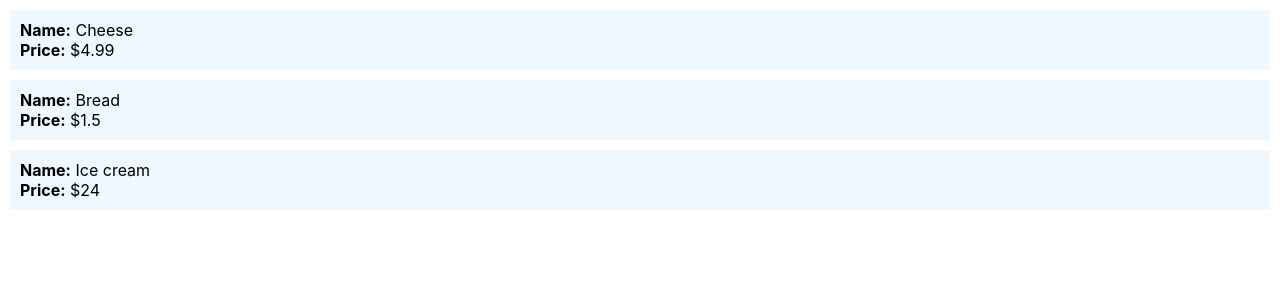
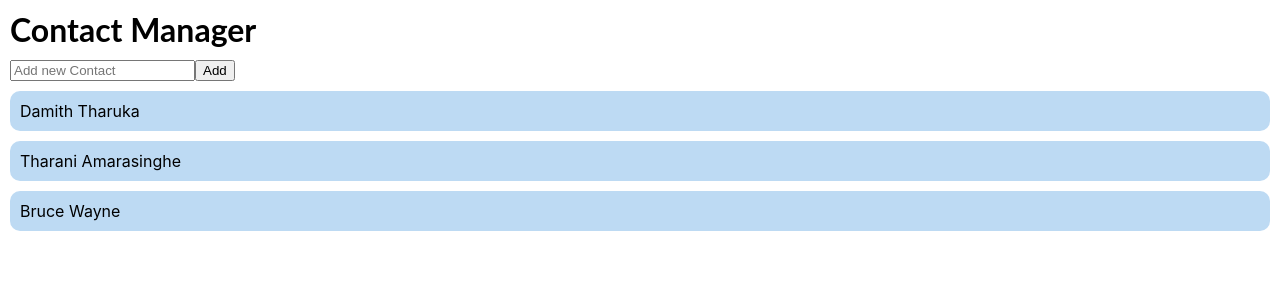
Before and after one commit to damixth/React_Contact_Manager, a React (Create React App) app: page / in a window 1280 px wide. Shown: the top 300 px of the page. Built offline with nearby package versions, Linux system fonts and the light colour scheme.

Commit message:
Finish the contact manager

```diff
--- a/public/index.html
+++ b/public/index.html
@@ -28,6 +28,7 @@
   </head>
   <body>
     <noscript>You need to enable JavaScript to run this app.</noscript>
+    <h1>Contact Manager</h1>
     <div id="root"></div>
     <!--
       This HTML file is a template.
--- a/src/index.css
+++ b/src/index.css
@@ -12,6 +12,28 @@ code {
     monospace;
 }
 
+ul {
+  padding: 0;
+  margin:10px 0 0 0;
+}
+
+li {
+  background-color:rgb(189, 218, 243);
+  margin: 10px;
+  padding: 10px;
+  border-radius: 10px;
+  list-style: none;
+}
+
+h1 {
+  font-family: Lato;
+  margin: 10px;
+}
+
+form {
+  margin: 10px;
+}
+
 .item {
   background-color:aliceblue;
   margin: 10px;
--- a/src/index.js
+++ b/src/index.js
@@ -1,6 +1,71 @@
-import React from 'react';
+import React, { useState } from 'react';
 import ReactDOM from 'react-dom';
 import './index.css';
+
+function AddPersonForm(props) {
+  const [person, setPerson] = useState("");
+
+  function handleChange(e) {
+    setPerson(e.target.value);
+  }
+
+  function handleSubmit(e) {
+    if(person !== ''){
+      props.handleSubmit(person);
+      setPerson('');
+    }
+    e.preventDefault();
+  }
+
+  return (
+    <form onSubmit={handleSubmit}>
+
+      <input type="text"
+      placeholder='Add new Contact'
+      onChange={handleChange}
+      value={person}/>
+
+      <button type='submit'>Add</button>
+    </form>
+
+  )
+}
+
+function PeopleList(props) {
+  const arr = props.data;
+  const listItems = arr.map((val,index) =>
+    <li key={index}>{val}</li>
+  );
+  return <ul>{listItems}</ul>
+}
+
+function ContactManager(props) {
+  const [contacts, setContacts] = useState(props.data);
+
+  function addPerson(name) {
+    setContacts([...contacts, name]);
+  }
+
+  return(
+    <div>
+      <AddPersonForm handleSubmit={addPerson}/>
+      <PeopleList data={contacts} />
+    </div>
+  )
+}
+
+const contacts = ["Damith Tharuka", "Tharani Amarasinghe", "Bruce Wayne"];
+const el =(
+  <div>
+    <ContactManager data={contacts} />
+  </div>
+)
+
+ReactDOM.render(
+  el,
+  document.getElementById('root')
+);
+
 
 // function Hello(){
 //   return <h1>Hello there!</h1>;
@@ -12,24 +77,18 @@ import './index.css';
 // }
 // const el =  <Hello />;
 
-function Item(props) {
-  return <div className="item">
-  <b>Name:</b> {props.name} <br />
-  <b>Price:</b> ${props.price}
-  </div>;
-}
+// function Item(props) {
+//   return <div className="item">
+//   <b>Name:</b> {props.name} <br />
+//   <b>Price:</b> ${props.price}
+//   </div>;
+// }
 
-function App() {
-  return <div>
-    <Item name="Cheese" price="4.99" />
-    <Item name="Bread" price="1.5" />
-    <Item name="Ice cream" price="24" />
-  </div>;
-}
-
-const el =<App />
-
-ReactDOM.render(
-  el,
-  document.getElementById('root')
-);
+// function App() {
+//   return <div>
+//     <Item name="Cheese" price="4.99" />
+//     <Item name="Bread" price="1.5" />
+//     <Item name="Ice cream" price="24" />
+//   </div>;
+// }
+// const el =<App/>
```
